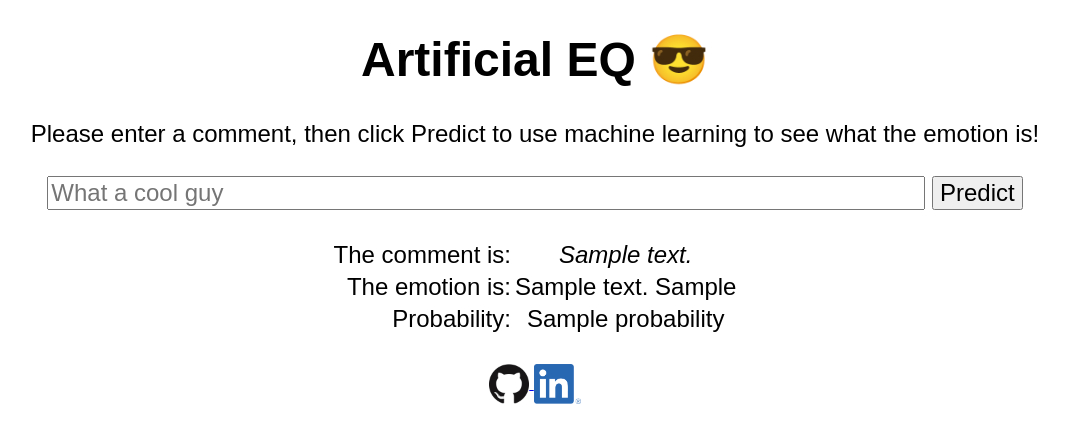
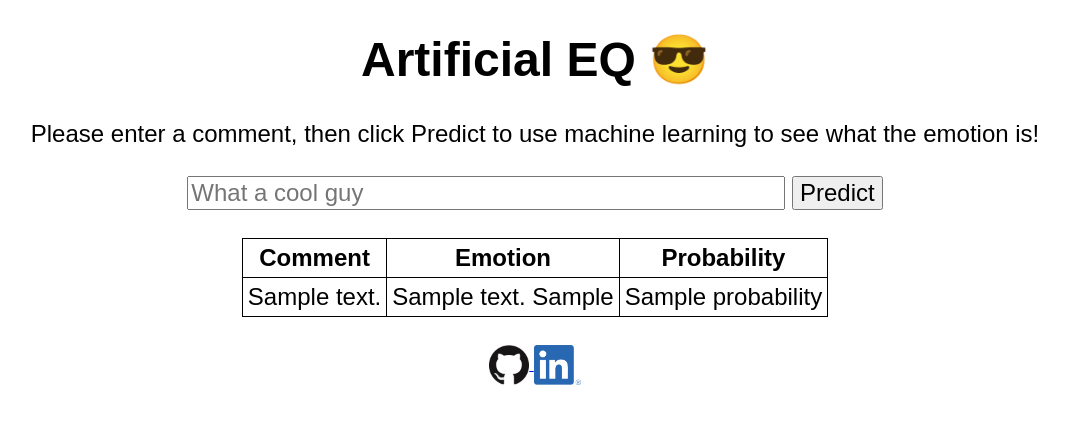
Before and after one commit to rgkalden/artificial_eq, a Flask app: template templates/index.html in a window 1280 px wide. Shown: the top 443 px of the page, without its empty margins (105-1173 px from the left). Run offline with Flask 2, Linux system fonts and the light colour scheme; the template is opened without the code that fills it: most values are stand-ins (such as "Sample title", 1, 10 or a date in 2020).

Commit message:
Change formatting of table

```diff
--- a/templates/index.html
+++ b/templates/index.html
@@ -1,20 +1,45 @@
 <!DOCTYPE html>
-<html >
+<html>
+
 <head>
   <title>Artificial EQ Web App</title>
 
   <style type="text/css">
-  body {font-family: "Arial";
+    body {
+      font-family: "Arial";
       font-size: 18pt;
-        text-align: center;}
-  .examples{font-family: "Arial";
+      text-align: center;
+    }
+
+    .examples {
+      font-family: "Arial";
       font-size: 12pt;
-            text-align: center;}
-  .social{font-family: "Arial";
+      text-align: center;
+    }
+
+    .social {
+      font-family: "Arial";
       font-size: 12pt;
-          text-align: center;}
-  input{font-size: 18pt;}
-  button{font-size: 18pt;}
+      text-align: center;
+    }
+
+    input {
+      font-size: 18pt;
+    }
+
+    button {
+      font-size: 18pt;
+    }
+
+    table,
+    th,
+    td {
+      border: 1px solid black;
+      border-collapse: collapse;
+      padding: 5px;
+      margin-left:auto;
+      margin-right:auto;
+    }
   </style>
 </head>
 
@@ -25,28 +50,36 @@
     <br>
     <br>
     <form action="{{ url_for('predict')}}" method="post">
-    	<input type="text" name="comment" placeholder="What a cool guy" required="required" size=60 />
-        <button type="submit" >Predict</button>
+      <input type="text" name="comment" placeholder="What a cool guy" required="required" size=40 />
+      <button type="submit">Predict</button>
     </form>
     <br>
-  <table style="margin-left:auto;margin-right:auto;">
-    <tr><td style="text-align:right">The comment is:</td><td><i>{{ comment_text }}</i></td></tr>
-    <tr><td style="text-align:right">The emotion is:</td><td>{{ prediction_text }} {{ emoji_output }}</td></tr>
-    <tr><td style="text-align:right">Probability:</td><td>{{ probability }}</td></tr>
+    <table>
+      <tr>
+        <th>Comment</th>
+        <th>Emotion</th>
+        <th>Probability</th>
+      </tr>
+      <tr>
+        <td>{{ comment_text }}</td>
+        <td>{{ prediction_text }} {{ emoji_output }}</td>
+        <td>{{ probability }}</td>
+      </tr>
+
     </table>
   </div>
   <br>
   <div class="social">
     <!-- Check out the GitHub repository for this project -->
     <a href="https://github.com/rgkalden/artificial_eq">
-     <img src="{{url_for('static', filename='GitHub-Mark-120px-plus.png')}}" alt="GitHub repository link"
-          height="40" width="40" style="vertical-align:middle" >
+      <img src="{{url_for('static', filename='GitHub-Mark-120px-plus.png')}}" alt="GitHub repository link" height="40"
+        width="40" style="vertical-align:middle">
     </a>
 
     <!-- Contact me on LinkedIn -->
     <a href="https://www.linkedin.com/in/rgkalden/">
-    <img src="{{url_for('static', filename='LI-In-Bug.png')}}" alt="LinkedIn Profile"
-          height="40" width="47" style="vertical-align:middle" >
+      <img src="{{url_for('static', filename='LI-In-Bug.png')}}" alt="LinkedIn Profile" height="40" width="47"
+        style="vertical-align:middle">
     </a>
   </div>
 
@@ -64,4 +97,5 @@
 
 
 </body>
+
 </html>
```
Lines whose indentation alone changed are shown as unchanged.
